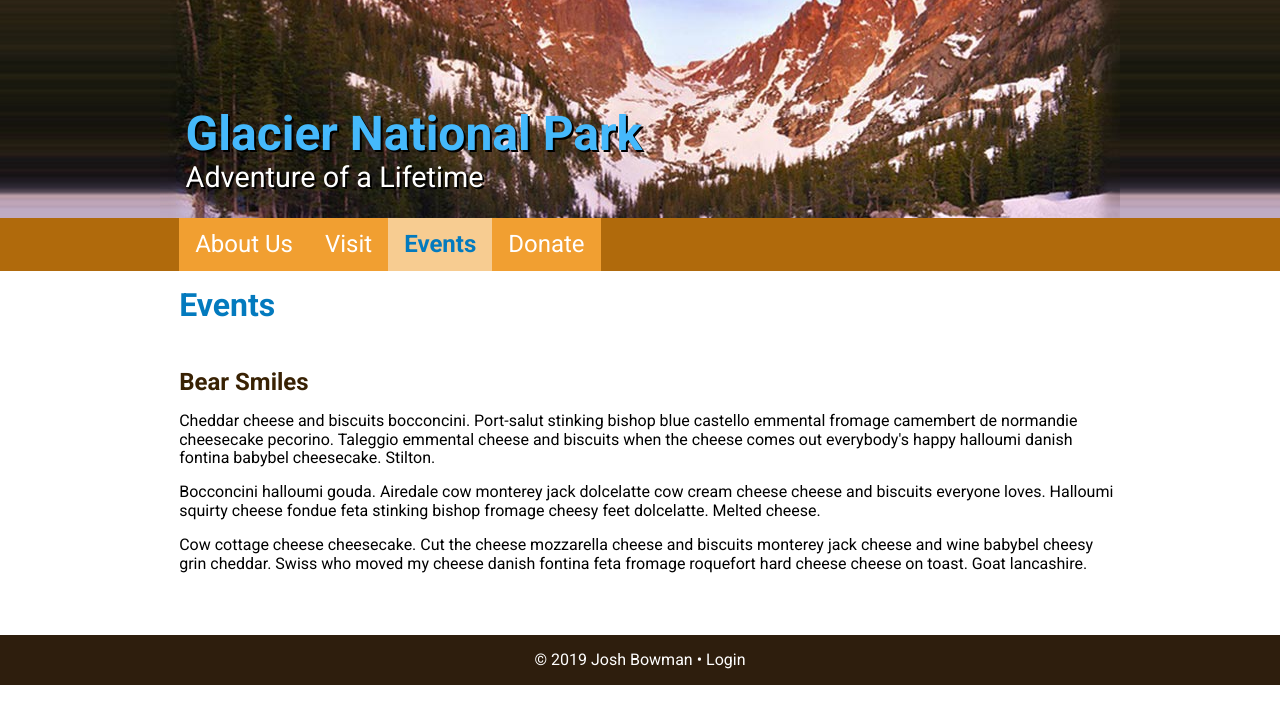
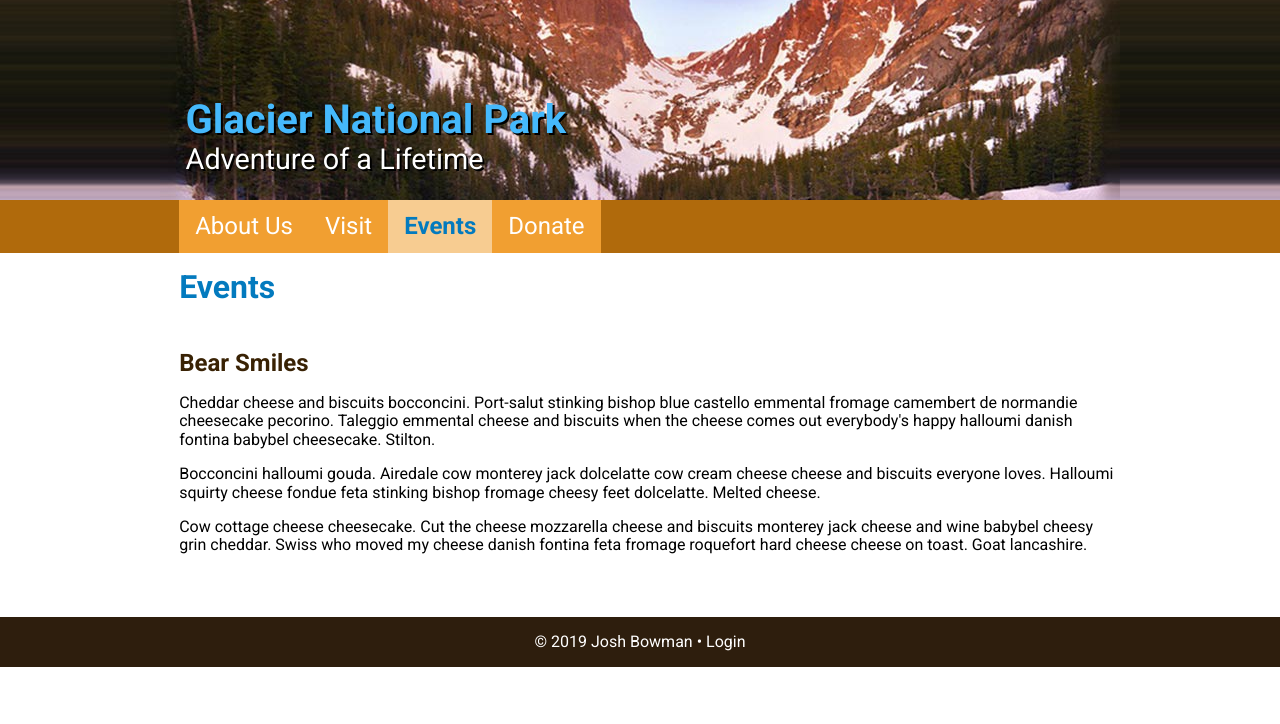
Before and after one commit to JBowman-2/National-Park, a plain HTML site: page index.html in a window 1280 px wide. Shown: the top 724 px of the page. Drawn offline with Linux system fonts and the light colour scheme.

Commit message:
header image

```diff
--- a/scss/_small.scss
+++ b/scss/_small.scss
@@ -17,7 +17,7 @@ body {
 header {
     background-image: url(../images/headerSmall.jpg);
     background-position: left bottom;
-    padding: 3.3rem 2% 1.3rem 2%;
+    padding: 3.9rem 2% .9rem 2%;
 
 }
 
@@ -25,8 +25,8 @@ header {
 header h1 {
     color: $primaryColor;
     font-weight: $heavyWeight;
-    font-size: 3rem;
-    margin: 10px 0px 0px 0px;
+    font-size: 2.5rem;
+    margin: 1px 0px 0px 0px;
     text-shadow: 2px 2px black;
 }
 
```
Also changed, not shown: css/styles.css, images/headerSmall-2.jpg (added), images/headerSmall.jpg, 1 other file.
